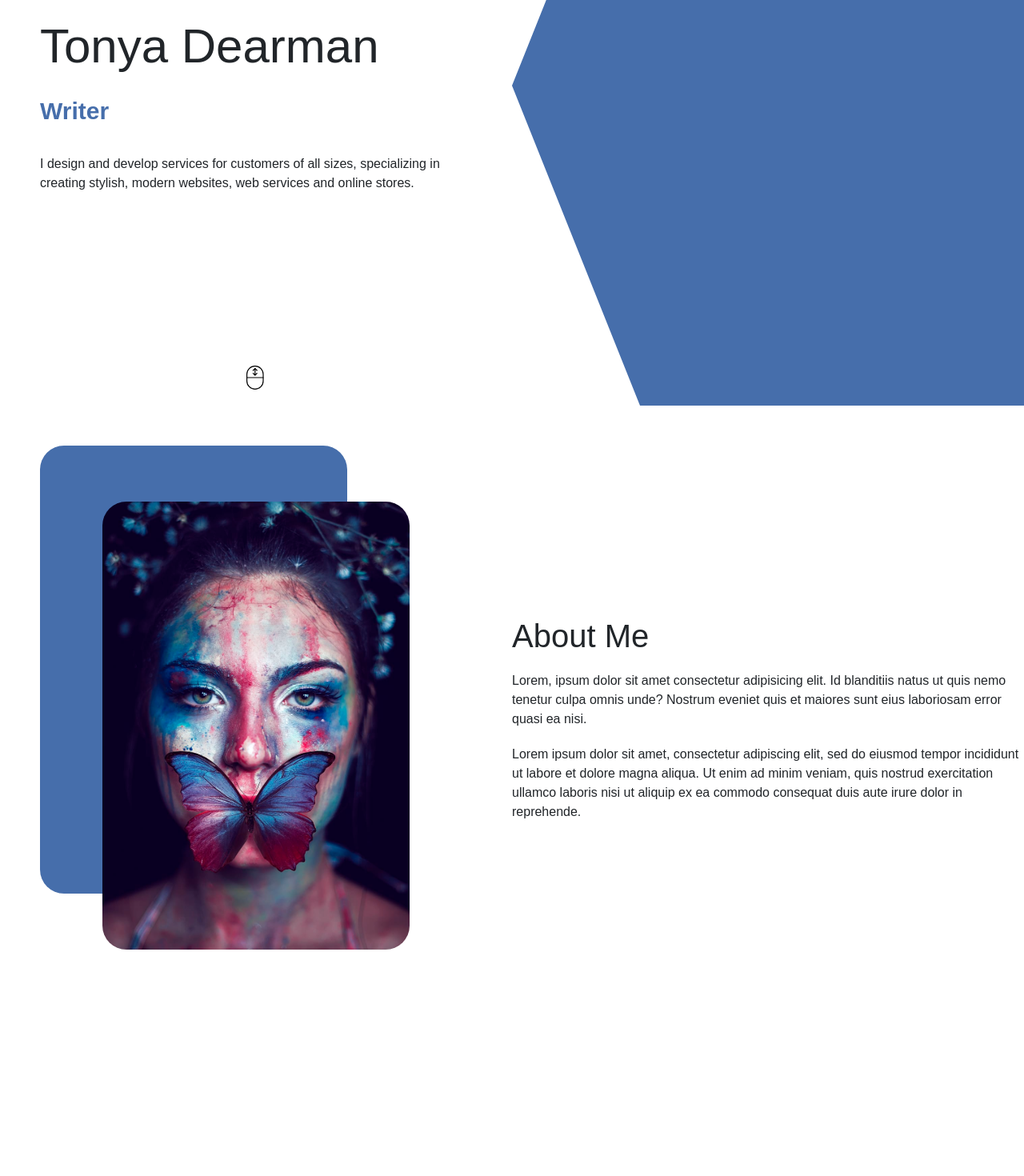
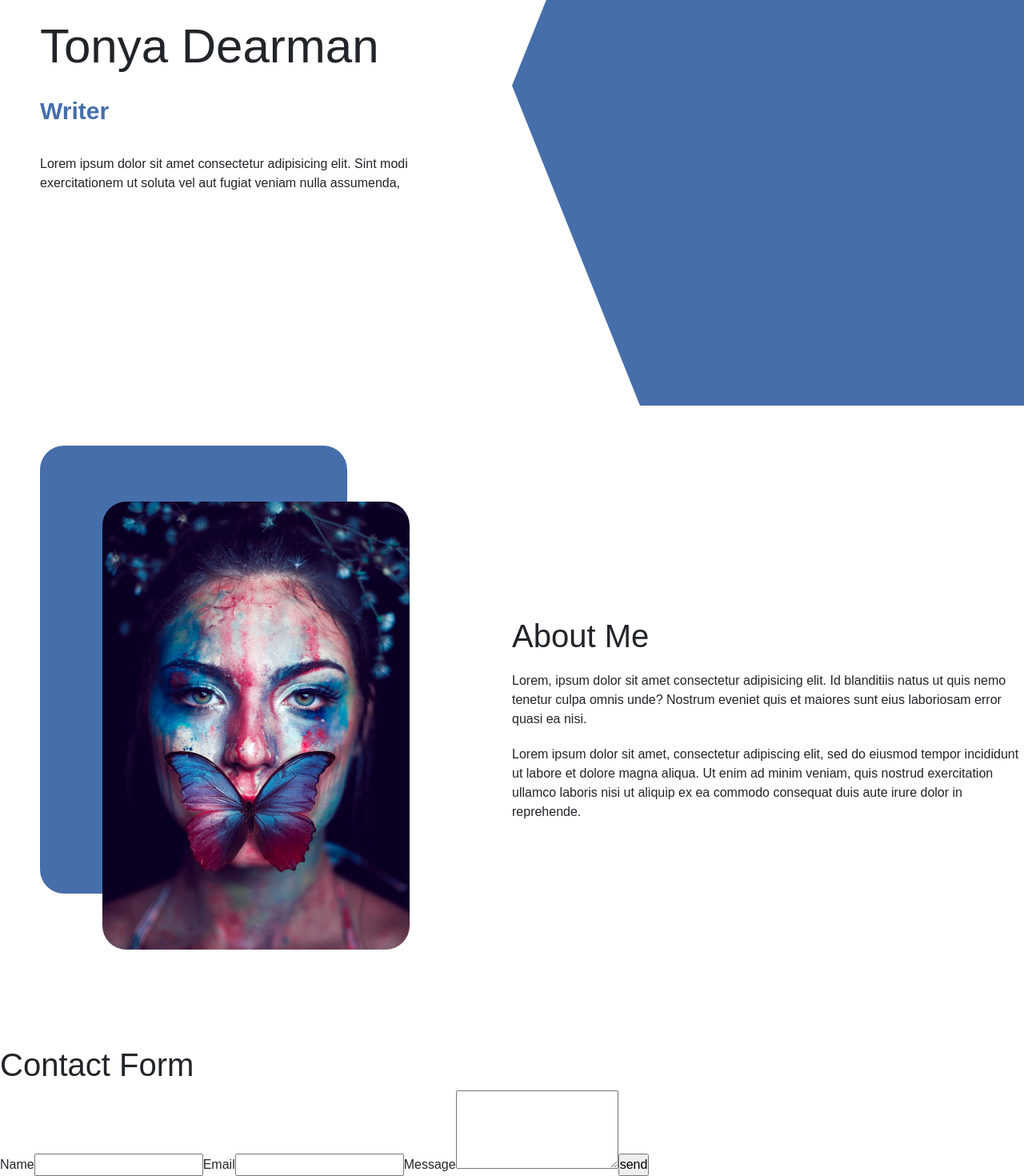
Before and after one commit to tonyadearman/reactPortfolio, a React (Create React App) app: page / in a window 1280 px wide. Shown: the part 293-1763 px from the top of the page at 80% size. Before the commit the page ends 1600 px from the top, so only its background shows below. Built offline with nearby package versions, Linux system fonts and the light colour scheme.

Commit message:
Edited Intro

```diff
--- a/src/App.jsx
+++ b/src/App.jsx
@@ -1,12 +1,15 @@
 import './App.css';
 import About from "./components/about/About"
 import Intro from "./components/intro/Intro"
+import Contact from "./components/contact/Contact"
 
 const App = ()  => {
   return (
     <div className="App">
       <Intro />
       <About />
+      <Contact />
+
     </div>
   );
 }
--- /dev/null
+++ b/src/components/Intro/index.html
@@ -0,0 +1,3 @@
+Lorem ipsum dolor sit amet consectetur adipisicing elit.
+Sint modi exercitationem ut soluta vel aut fugiat veniam nulla assumenda,
+unde reprehenderit. Beatae praesentium omnis perferendis ipsum dignissimos recusandae nemo facilis!
--- a/src/components/Intro/intro.jsx
+++ b/src/components/Intro/intro.jsx
@@ -16,68 +16,14 @@ const Intro = () => {
               <div className="i-title-item">Content Creator</div>
             </div>
           </div>
+
           <p className="i-desc">
-            I design and develop services for customers of all sizes,
-            specializing in creating stylish, modern websites, web services and
-            online stores.
+            Lorem ipsum dolor sit amet consectetur adipisicing elit.
+            Sint modi exercitationem ut soluta vel aut fugiat veniam nulla assumenda,
+
           </p>
         </div>
-        <svg
-          width="75"
-          height="75"
-          viewBox="0 0 75 75"
-          fill="none"
-          stroke="black"
-          className="i-scroll"
-          xmlns="http://www.w3.org/2000/svg"
-        >
-          <g id="scroll">
-            <path
-              id="Vector"
-              d="M40.5 15L34.5 9L28.5 15"
-              stroke-width="3"
-              stroke-miterlimit="10"
-              stroke-linecap="round"
-              stroke-linejoin="round"
-            />
-            <path
-              id="Vector_2"
-              d="M28.5 24L34.5 30L40.5 24"
-              stroke-width="3"
-              stroke-miterlimit="10"
-              stroke-linecap="round"
-              stroke-linejoin="round"
-            />
-            <g id="Group">
-              <path
-                id="Vector_3"
-                d="M9 37.5H60"
-                stroke-width="3"
-                stroke-miterlimit="10"
-                stroke-linecap="round"
-                stroke-linejoin="round"
-              />
-            </g>
-            <path
-              id="Vector_4"
-              d="M34.5 27V9"
-              stroke-width="2.9895"
-              stroke-miterlimit="10"
-              stroke-linecap="round"
-              stroke-linejoin="round"
-            />
-            <g id="Group_2">
-              <path
-                id="Vector_5"
-                d="M9 27C9 12.918 20.418 1.5 34.5 1.5C48.5859 1.5 60 12.918 60 27C60 29.8906 60 45.1094 60 48C60 62.082 48.5859 73.5 34.5 73.5C20.418 73.5 9 62.082 9 48C9 45.1094 9 29.8906 9 27Z"
-                stroke-width="3"
-                stroke-miterlimit="10"
-                stroke-linecap="round"
-                stroke-linejoin="round"
-              />
-            </g>
-          </g>
-        </svg>
+
       </div>
       <div className="i-right">
         <div className="i-bg"></div>
--- a/src/components/contact/Contact.jsx
+++ b/src/components/contact/Contact.jsx
@@ -1,11 +1,26 @@
-import "./contact.css";
+import React from "react";
+import "bootstrap/dist/css/bootstrap.min.css";
+import { Col, Row, Button, Form, FormGroup, Label, Input } from "reactstrap";
 
-const About = () => {
-    return (
-        <div>
 
-        </div>
-    )
- }
 
- export default Contact
+const Contact = () => {
+  return (
+    <div>
+    <h1>Contact Form</h1>
+    <form>
+        <label>Name</label>
+        <input type='text' name='name' />
+
+        <label>Email</label>
+        <input type='email' name='user_email' />
+
+        <label>Message</label>
+        <textarea name='message' rows='4' />
+        <input type='submit' value='send' />
+    </form>
+    </div>
+  );
+}
+
+export default Contact
```
